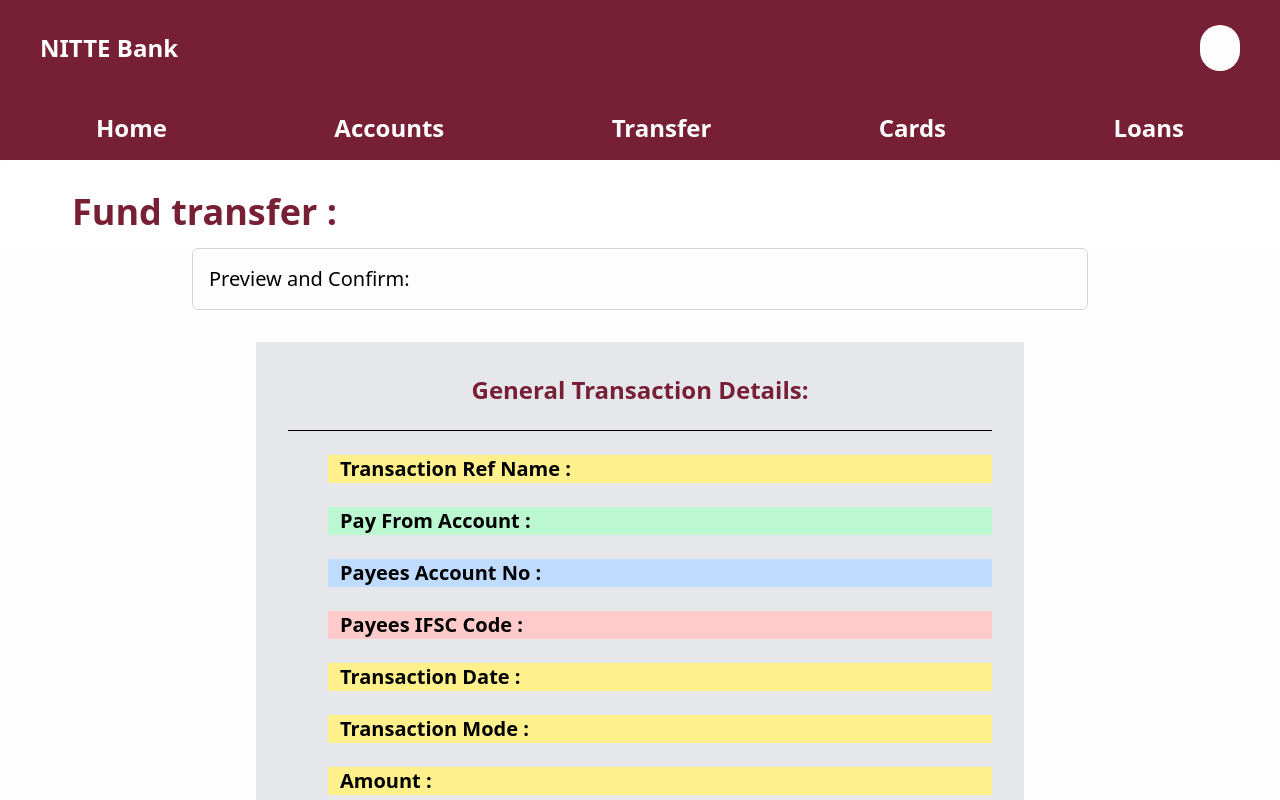
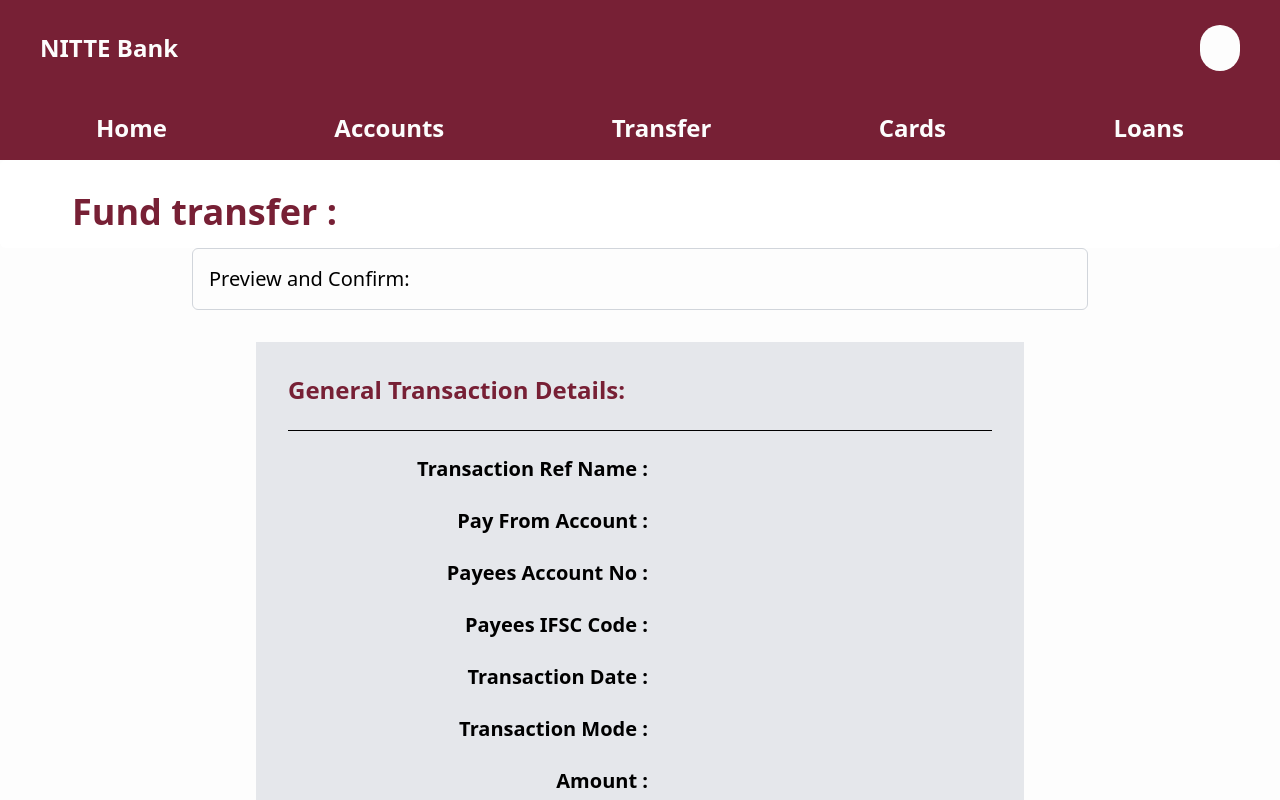
Before and after one commit to BankManagementSystem/Frontend, a SvelteKit app: page /transfer/confirm in a window 1280 px wide. Shown: the top 800 px of the page. Built offline with nearby package versions, Linux system fonts and the light colour scheme; some icons are missing.

Commit message:
confirm transfer

```diff
--- a/src/routes/Loan-application/+page.svelte
+++ b/src/routes/Loan-application/+page.svelte
@@ -212,9 +212,9 @@
 					<h2 class="text-lg font-bold mb-2">Your Application Id is :</h2>
 					<p class="text-lg">
 						Thank you for applying,we'll get back to you soon!
-						<a href="/" class="text-xl font-bold text-gray-300"><u>Continue</u></a><br />
+						<a href="/" class="text-normal font-bold text-gray-300"><u>Continue</u></a><br />
 						Hey! It appears that you don't have an account with us. Would you like to open one?
-						<a href="/newAccount" class="text-xl font-bold text-gray-300"><u>Click here</u></a>
+						<a href="/newAccount" class="text-normal font-bold text-gray-300"><u>Click here</u></a>
 					</p>
 				{/if}
 			</div>
--- a/src/routes/api/loan-application/+server.js
+++ b/src/routes/api/loan-application/+server.js
@@ -4,7 +4,7 @@ import { User } from 'lucide-svelte';
 export async function GET() {
     try {
         // Query all usernames from the users table
-        const [rows] = await db.execute('SELECT * FROM Customers WHERE Id = ?',[User.toString()]);
+        const [rows] = await db.execute('SELECT * FROM Customers WHERE Id = 2');
 
         return new Response(JSON.stringify(rows), { status: 200 });
     } catch (error) {
--- a/src/routes/login/+page.svelte
+++ b/src/routes/login/+page.svelte
@@ -57,15 +57,9 @@
                 <Card.Content>
                 <form on:submit={handleLogin}>
                     <div class="grid w-full items-center gap-4">
-<<<<<<< HEAD
-                    <div class="flex flex-col space-y-1.5 text-[#FDFDFD]">
-                        <Label for="name">User ID</Label>
-                        <Input id="name" placeholder="Enter user Id"  />
-=======
                     <div class="flex flex-col space-y-1.5">
                         <Label class="text-[#FDFDFD]" for="userId">User ID</Label>
                         <Input id="userId" bind:value={userId} placeholder="Enter user Id" />
->>>>>>> 167d7159bc44412fe9e06e0a5ec4c6aa290f6db5
                     </div>
                     <div class="flex flex-col space-y-1.5 ">
                         <Label class="text-[#FDFDFD]" for="name">Password</Label>
--- a/src/routes/transfer/+page.svelte
+++ b/src/routes/transfer/+page.svelte
@@ -38,7 +38,7 @@
 		localStorage.setItem('transferDetails', JSON.stringify(details));
 
 		// Redirect to the confirm page
-		goto('transfer/confirm', { state: details });
+		goto('/transfer/confirm', { state: details });
 		} else {
 		alert('Please fill in all fields.');
 		}
@@ -190,14 +190,14 @@
 			<div class="flex justify-end space-x-4">
 				<button
 					type="submit"
-					class="bg-[#772035] text-white px-6 py-2 rounded-md hover:bg-gray-500"
+					class="bg-[#FFFFFF] text-BLACK shadow-lg px-6 py-2 rounded-md hover:bg-[#C73659] hover:text-primary"
                     on:click={handleSubmit}
 				>
 					Continue
 				</button>
 				<button
 					type="reset"
-					class="bg-[#772035] text-white px-6 py-2 rounded-md hover:bg-gray-500"
+					class="bg-[#FFFFFF] text-BLACK shadow-lg px-6 py-2 rounded-md hover:bg-[#C73659] hover:text-primary"
 					on:click={handleReset}
 				>
 					Reset
--- a/src/routes/transfer/confirm/+page.svelte
+++ b/src/routes/transfer/confirm/+page.svelte
@@ -1,6 +1,8 @@
 <script>
 	import { onMount } from 'svelte';
 	import Navbar from '$lib/components/navbar.svelte';
+	import { Button } from '$lib/components/ui/button/index.js';
+	import { goto } from '$app/navigation';
 	let transactionDetails = {};
 
 	// Load details from localStorage or a state management store
@@ -10,6 +12,10 @@
 			transactionDetails = JSON.parse(details);
 		}
 	});
+
+	function handleback() {
+		history.length > 1 ? history.back() : goto('/transfer');
+	};
 
 	async function confirmPayment() {
 		// Logic to handle payment confirmation
@@ -44,40 +50,46 @@
 <div class=" ml-64 mr-64 mt-8 p-8 bg-gray-200">
 	<div class="mb-6 border-b border-black pb-4 gap-2">
 		<div class="mb-6 border-b border-black pb-4 gap-2">
-			<h2 class="text-center font-semibold text-2xl text-[#772035] mb-2">
-				General Transaction Details:
-			</h2>
+			<h2 class="font-semibold text-2xl text-[#772035] mb-2">General Transaction Details:</h2>
 		</div>
 		<div class="flex flex-col ml-10 space-y-6 text-xl">
 			<div class="flex flex-col justify-center space-y-6 text-xl">
-				<div class="flex flex-row justify-center bg-yellow-200">
-					<div class="flex w-[40dvh] font-bold">Transaction Ref Name :</div>
+				<div class="flex flex-row gap-6 justify-center">
+					<div class="flex w-[40dvh] justify-end font-bold">Transaction Ref Name :</div>
 					<div class="flex w-[40dvh] font-bold">{transactionDetails.transactionRefName}</div>
 				</div>
-				<div class="flex flex-row justify-center bg-green-200">
-					<div class="flex w-[40dvh] font-bold text-xl">Pay From Account :</div>
+				<div class="flex flex-row gap-6 justify-center">
+					<div class="flex w-[40dvh] justify-end font-bold text-xl">Pay From Account :</div>
 					<div class="flex w-[40dvh] font-bold">{transactionDetails.payFromAccount}</div>
 				</div>
-				<div class="flex flex-row justify-center bg-blue-200">
-					<div class="flex w-[40dvh] font-bold">Payees Account No :</div>
+				<div class="flex flex-row gap-6 justify-center">
+					<div class="flex w-[40dvh] justify-end font-bold">Payees Account No :</div>
 					<div class="flex w-[40dvh] font-bold">{transactionDetails.payeesAccountNo}</div>
 				</div>
-				<div class="flex flex-row justify-center bg-red-200">
-					<div class="flex w-[40dvh] font-bold">Payees IFSC Code :</div>
+				<div class="flex flex-row gap-6 justify-center">
+					<div class="flex w-[40dvh] justify-end font-bold">Payees IFSC Code :</div>
 					<div class="flex w-[40dvh] font-bold">{transactionDetails.payeesIFSC}</div>
 				</div>
-				<div class="flex flex-row justify-center bg-yellow-200">
-					<div class="flex w-[40dvh] font-bold">Transaction Date :</div>
+				<div class="flex flex-row gap-6 justify-center">
+					<div class="flex w-[40dvh] justify-end font-bold">Transaction Date :</div>
 					<div class="flex w-[40dvh] font-bold">{transactionDetails.transactionDate}</div>
 				</div>
-				<div class="flex flex-row justify-center bg-yellow-200">
-					<div class="flex w-[40dvh] font-bold">Transaction Mode :</div>
+				<div class="flex flex-row gap-6 justify-center">
+					<div class="flex w-[40dvh] justify-end font-bold">Transaction Mode :</div>
 					<div class="flex w-[40dvh] font-bold">{transactionDetails.transactionMode}</div>
 				</div>
-				<div class="flex flex-row justify-center bg-yellow-200">
-					<div class="flex w-[40dvh] font-bold">Amount :</div>
+				<div class="flex flex-row gap-6 justify-center">
+					<div class="flex w-[40dvh] justify-end font-bold">Amount :</div>
 					<div class="flex w-[40dvh] font-bold">{transactionDetails.amount}</div>
 				</div>
+			</div>
+			<div class="flex justify-end">
+				<button
+					class=" text-white px-6 py-2 mr-10 rounded-sm bg-secondary font-semibold text-sm hover-bg-[#C73659]"
+					on:click={handleback}
+				>
+					BACK TO EDIT
+				</button>
 			</div>
 		</div>
 	</div>
```
Also changed, not shown: src/routes/Loans/+page.svelte (+11 -13 lines).
